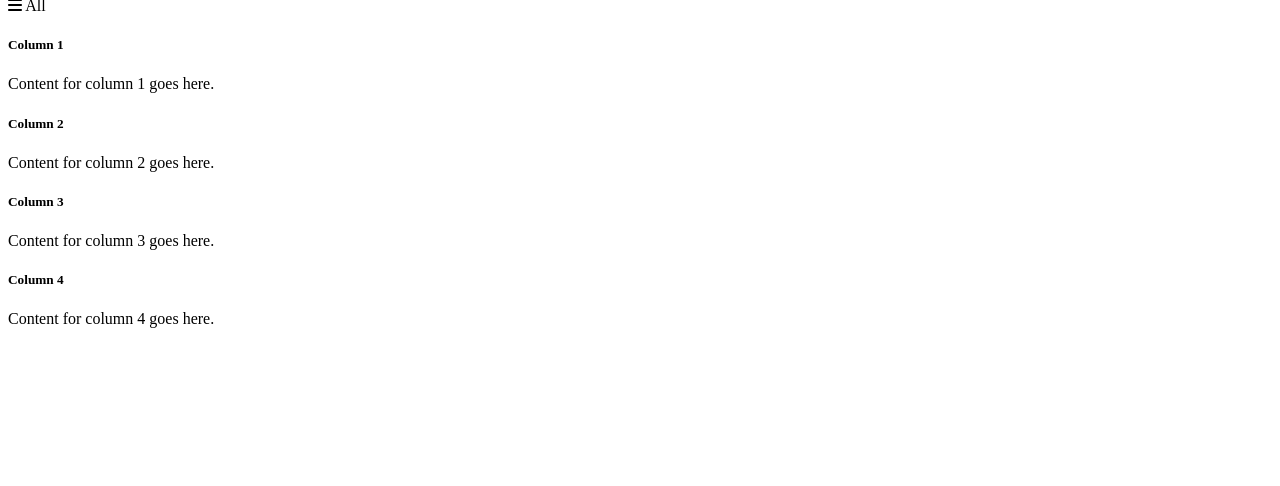
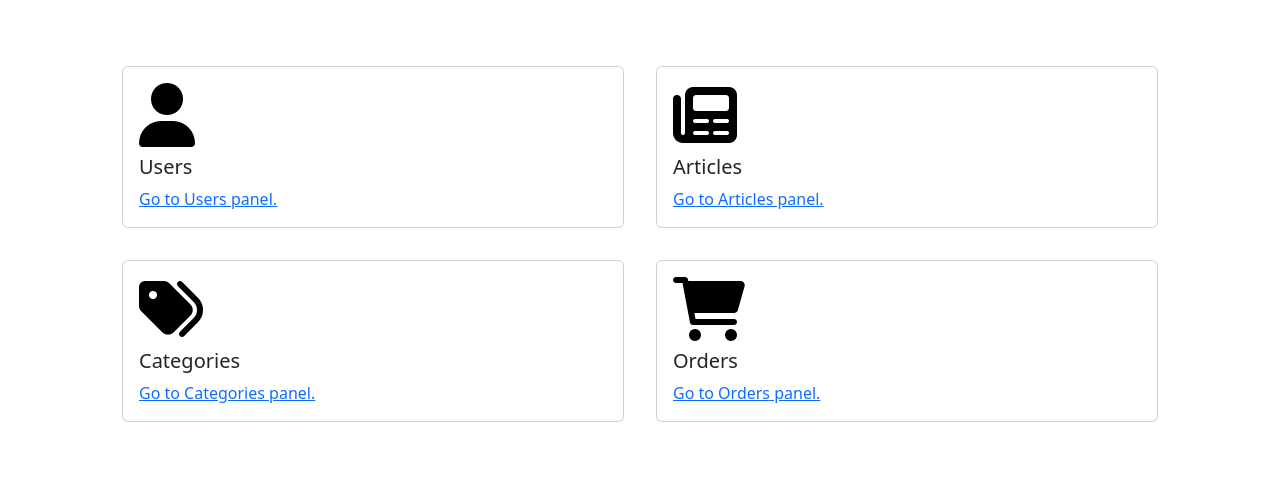
Before and after one commit to Catalin246/php-web-shop-amazon, a PHP site: page / in a window 1280 px wide. Shown: the part 676-1162 px from the top of the page. Before the commit the page ends 1004 px from the top, so only its background shows below. Run offline with PHP 8.4, Linux system fonts and the light colour scheme.

Commit message:
Create the admin panel.

```diff
--- /dev/null
+++ b/app/views/admin/article.php
@@ -0,0 +1 @@
+This is the article is the panel.
--- /dev/null
+++ b/app/views/admin/category.php
@@ -0,0 +1 @@
+This is the category is the panel.
--- a/app/views/admin/index.php
+++ b/app/views/admin/index.php
@@ -11,9 +11,42 @@
         crossorigin="anonymous" referrerpolicy="no-referrer" />
     <link rel="icon" type="image/x-icon" href="../assets/images/favicon.png">
     <title>Web Shop Amazon</title>
-</head>
+    <link rel="stylesheet" href="https://cdn.jsdelivr.net/npm/bootstrap@5.3.0/dist/css/bootstrap.min.css">
+    <link rel="stylesheet" href="https://cdnjs.cloudflare.com/ajax/libs/font-awesome/4.7.0/css/font-awesome.min.css">
 
 <body>
+    <!-- <nav class="navbar navbar-expand-lg navbar-light bg-light">
+        <div class="container">
+            <a class="navbar-brand" href="#">
+                <img src="path/to/your/logo.png" alt="Logo" height="30">
+            </a>
+
+            <div class="col-md-4">
+                <form class="form-inline my-2 my-lg-0">
+                    <input class="form-control mr-sm-2" type="search" placeholder="Search" aria-label="Search">
+                    <button class="btn btn-outline-success my-2 my-sm-0" type="submit">Search</button>
+                </form>
+            </div>
+
+            <div class="col-md-3">
+                <div class="dropdown">
+                    <button class="btn btn-secondary dropdown-toggle" type="button" id="languageDropdown"
+                        data-toggle="dropdown" aria-haspopup="true" aria-expanded="false">
+                        Language
+                    </button>
+                    <div class="dropdown-menu" aria-labelledby="languageDropdown">
+                        <a class="dropdown-item" href="#">English</a>
+                        <a class="dropdown-item" href="#">Spanish</a>
+                    </div>
+                </div>
+            </div>
+
+            <div class="col-md-1">
+                <button type="button" class="btn btn-danger">Logout</button>
+            </div>
+        </div>
+    </nav> -->
+
     <header>
         <div class="first">
             <div class="flex logo">
@@ -22,9 +55,9 @@
             <div class="flex input">
                 <div>
                     <span>All</span>
-                    <i class="fas fa-caret-down"></i>
+                    <i class="fas fa-caret-down""></i>
                 </div>
-                <input type="text">
+                <input type=" text">
                         <i class="fas fa-search"></i>
                 </div>
                 <div class="flex right">
@@ -40,54 +73,52 @@
                     </div>
                 </div>
             </div>
-        <div class="second">
-            <div class="second-1">
-                <div>
-                    <i class="fas fa-bars"></i>
-                    <span>All</span>
+    </header>
+
+    <div class="container p-5">
+        <div class="row">
+            <div class="col-md-6 p-3">
+                <div class="card">
+                    <div class="card-body">
+                        <i class="fas fa-user fa-4x text-black"></i>
+                        <h5 class="card-title pt-2">Users</h5>
+                        <a href="/admin/user" class="card-text card-link" class="">Go to Users panel.</a>
                     </div>
                 </div>
             </div>
-    </header>
 
-    <div class="container">
-        <!-- First Row -->
-        <div class="row">
-            <div class="col-md-6">
+            <div class="col-md-6 p-3">
                 <div class="card">
                     <div class="card-body">
-                        <h5 class="card-title">Column 1</h5>
-                        <p class="card-text">Content for column 1 goes here.</p>
-                    </div>
-                </div>
-            </div>
-            <div class="col-md-6">
-                <div class="card">
-                    <div class="card-body">
-                        <h5 class="card-title">Column 2</h5>
-                        <p class="card-text">Content for column 2 goes here.</p>
+                        <i class="fas fa-newspaper fa-4x text-black"></i>
+                        <h5 class="card-title pt-2">Articles</h5>
+                        <a href="/admin/article" class="card-text card-link" class="">Go to Articles panel.</a>
                     </div>
                 </div>
             </div>
         </div>
 
-        <!-- Second Row -->
-        <div class="row mt-4">
-            <div class="col-md-6">
+        <div class="row">
+            <div class="col-md-6 p-3">
                 <div class="card">
                     <div class="card-body">
-                        <h5 class="card-title">Column 3</h5>
-                        <p class="card-text">Content for column 3 goes here.</p>
+                        <i class="fas fa-tags fa-4x text-black"></i>
+                        <h5 class="card-title pt-2">Categories</h5>
+                        <a href="/admin/category" class="card-text card-link" class="">Go to Categories panel.</a>
                     </div>
                 </div>
             </div>
-            <div class="col-md-6">
+            <div class="col-md-6 p-3">
                 <div class="card">
                     <div class="card-body">
-                        <h5 class="card-title">Column 4</h5>
-                        <p class="card-text">Content for column 4 goes here.</p>
+                        <i class="fas fa-shopping-cart fa-4x text-black"></i>
+                        <h5 class="card-title pt-2">Orders</h5>
+                        <a href="/admin/order" class="card-text card-link" class="">Go to Orders panel.</a>
                     </div>
                 </div>
             </div>
         </div>
     </div>
+
+
+    <script src="https://cdn.jsdelivr.net/npm/bootstrap@5.3.0/dist/js/bootstrap.bundle.min.js"></script>
--- /dev/null
+++ b/app/views/admin/order.php
@@ -0,0 +1 @@
+This is the order is the panel.
--- /dev/null
+++ b/app/views/admin/user.php
@@ -0,0 +1 @@
+This is the user is the panel.
```
Also changed, not shown: app/controllers/admincontroller.php (+26 -2 lines). Lines whose indentation alone changed are shown as unchanged.
